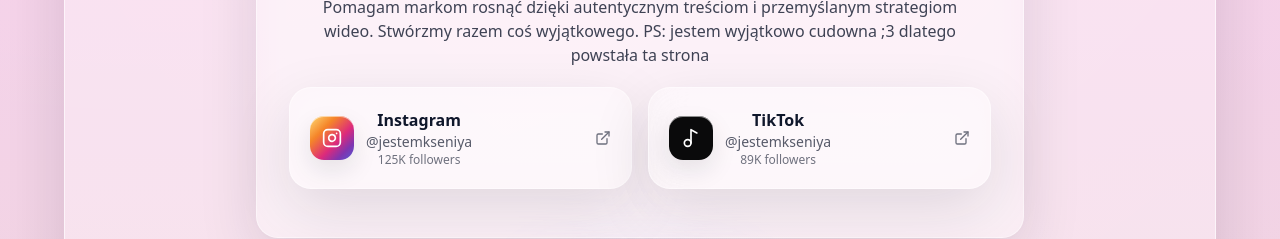
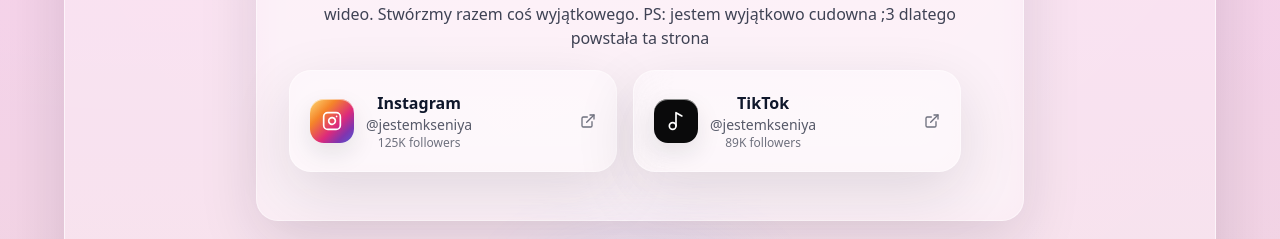
Before and after one commit to ParsivalDev/JestemKseniyaPortfolio, a Next.js app in the folder jestemkseniya/: page / in a window 1280 px wide. Shown: the part 386-625 px from the top of the page. Built offline with nearby package versions, Linux system fonts and the light colour scheme; no server answers.

Commit message:
test barwi

```diff
--- a/jestemkseniya/src/components/PhoneCarousel.jsx
+++ b/jestemkseniya/src/components/PhoneCarousel.jsx
@@ -83,7 +83,7 @@ export default function PhoneCarousel({ disableWheel = false }) {
   }, [next, prev])
 
   return (
-    <div className="flex flex-col items-center gap-4">
+    <div className="flex flex-col items-center justify-center gap-4">
       <h2 id="portfolio" className="text-2xl md:text-3xl font-extrabold text-center mb-1 text-gradient">
         Tak mogą wyglądać twoje rolki!
       </h2>
--- a/jestemkseniya/src/components/Section.jsx
+++ b/jestemkseniya/src/components/Section.jsx
@@ -7,7 +7,7 @@ import ScrollHint from './ScrollHint'
 
 export default function Section({ id, children }) {
   return (
-    <section id={id} className="relative h-full w-full flex items-center justify-center p-6 md:p-10 lg:p-14 pad-safe">
+    <section id={id} className="relative w-full flex items-center justify-center p-6 md:p-10 lg:p-14 pad-safe">
       <div className="glass-strong section-card rounded-3xl w-full max-w-6xl px-5 sm:px-6 py-12 sm:py-14 relative overflow-hidden">
         <div className="section-orbs" aria-hidden></div>
         {children}
--- a/jestemkseniya/src/components/SocialCards.jsx
+++ b/jestemkseniya/src/components/SocialCards.jsx
@@ -26,7 +26,7 @@ function Card({ href, name, handle, followers, brand }) {
 
 export default function SocialCards() {
   return (
-    <div className="grid md:grid-cols-2 gap-4 w-full max-w-5xl">
+    <div className="grid md:grid-cols-2 gap-4 w-full max-w-2xl">
       <Card
         href="https://instagram.com/jestemkseniya"
         name="Instagram"
```
